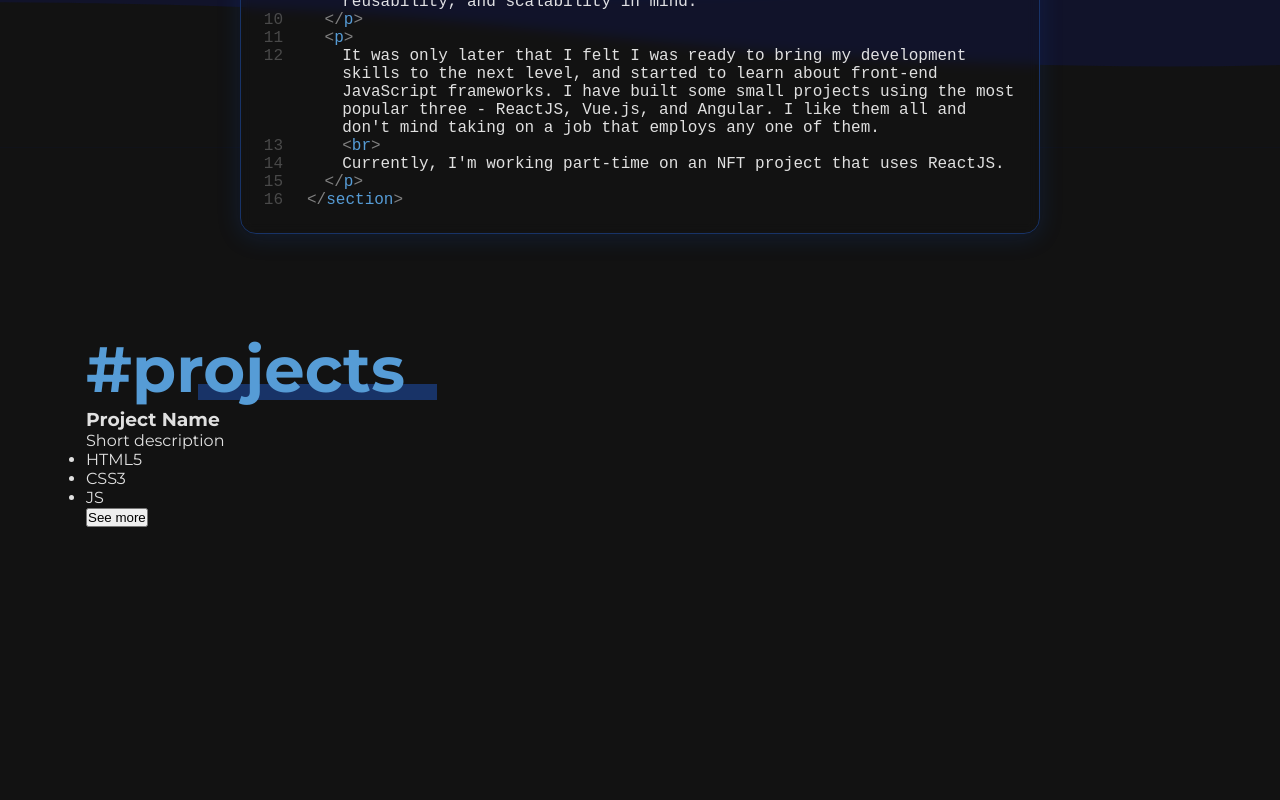
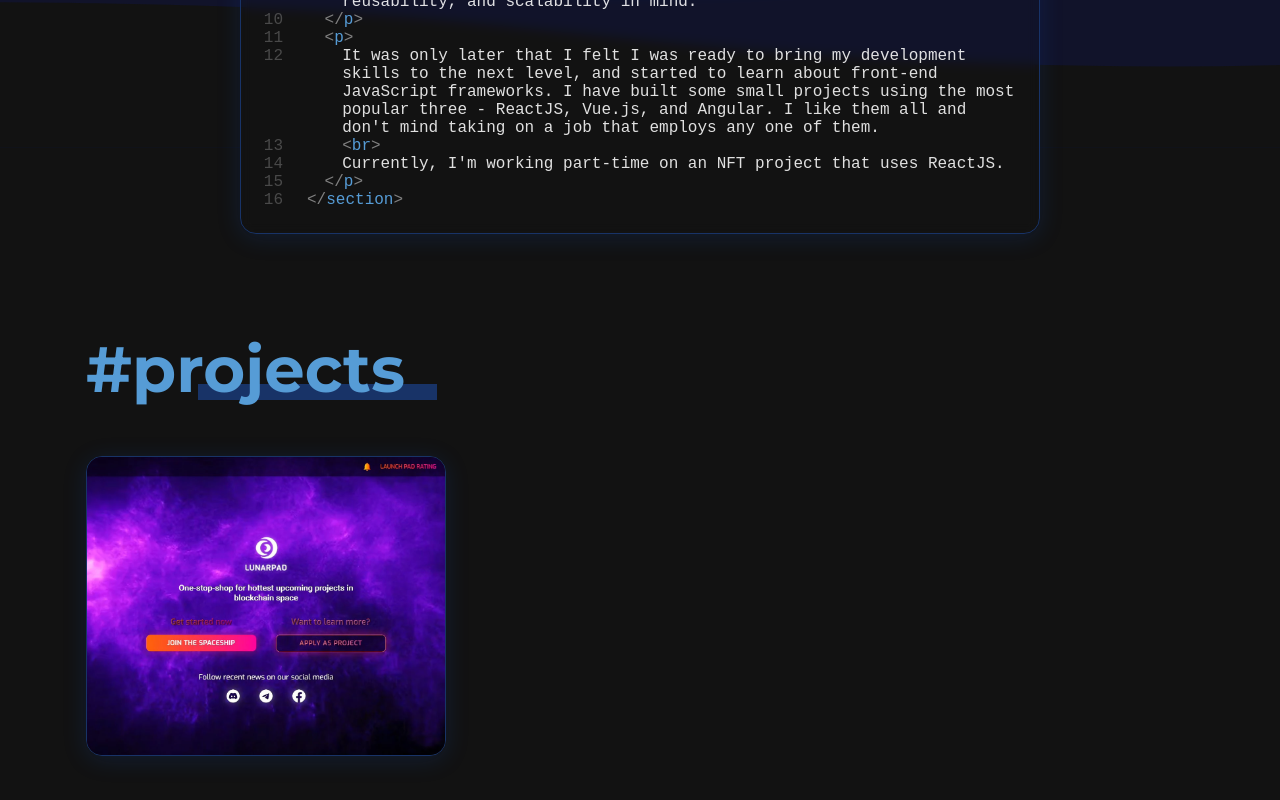
Before and after one commit to id-webdev/next-portfolio, a Next.js app: page / in a window 1280 px wide. Shown: the part 1190-1990 px from the top of the page. Before the commit the page ends 1765 px from the top, so only its background shows below. Built offline with nearby package versions, Linux system fonts and the light colour scheme.

Commit message:
ProjectCard: Implemented test design

```diff
--- a/components/About/About.module.scss
+++ b/components/About/About.module.scss
@@ -20,7 +20,6 @@
 .code {
   position: relative;
   backdrop-filter: blur(6px);
-  //background-color: rgba(0, 0, 0, 0.25);
   border: 1px solid #183367;
   border-radius: 1rem;
   box-shadow: 0px 4px 24px rgba(23, 92, 230, 0.15);
--- a/components/Header/Header.module.scss
+++ b/components/Header/Header.module.scss
@@ -13,7 +13,6 @@
   &.scrolled {
     backdrop-filter: blur(4px);
     background-color: rgba(255, 255, 255, 0.05);
-    //background-color: rgba(0, 0, 0, 0.25);
     box-shadow: 0 4px 10px rgba(0, 0, 0, 0.1);
   }
 
@@ -27,12 +26,12 @@
 }
 
 .logo a {
-  color: rgba(255, 255, 255, 0.87);
+  color: var(--white);
   font-weight: 700;
   text-decoration: none;
 
   &:hover {
-    color: #fff;
+    color: var(--white);
   }
 }
 
@@ -53,7 +52,7 @@
   }
 
   div {
-    background-color: rgba(255, 255, 255, 0.87);
+    background-color: var(--white);
     border-radius: 3px;
     height: 2px;
     width: 100%;
--- a/components/Hero/Hero.module.scss
+++ b/components/Hero/Hero.module.scss
@@ -135,8 +135,8 @@
 
   span {
     display: inline-block;
-    border-left: 1px solid #fff;
-    border-bottom: 1px solid #fff;
+    border-left: 1px solid var(--white);
+    border-bottom: 1px solid var(--white);
     transform: rotate(-45deg);
     width: 24px;
     height: 24px;
--- a/components/Nav/Nav.module.scss
+++ b/components/Nav/Nav.module.scss
@@ -18,7 +18,7 @@
     transition: color 0.15s ease;
 
     &:hover {
-      color: #fff;
+      color: var(--white);
     }
   }
 
--- a/components/ProjectCard/ProjectCard.module.scss
+++ b/components/ProjectCard/ProjectCard.module.scss
@@ -1,8 +1,92 @@
 .card {
-  backdrop-filter: blur(6px);
-  //background-color: rgba(0, 0, 0, 0.25);
+  position: relative;
   border: 1px solid #183367;
   border-radius: 1rem;
   box-shadow: 0px 4px 24px rgba(23, 92, 230, 0.15);
-  max-width: max-content;
+  cursor: pointer;
+  height: 300px;
+  width: 360px;
+  overflow: hidden;
+  transition: all 0.3s ease;
+
+  &:hover {
+    //transform: translateY(-3%);
+
+    .demo {
+      img {
+        transform: scale(1.1);
+      }
+    }
+
+    .hover {
+      transform: translateY(0);
+    }
+  }
 }
+
+.demo {
+  height: 100%;
+
+  img {
+    max-height: 100%;
+    max-width: 100%;
+    object-fit: cover;
+    transition: all 0.6s ease;
+  }
+}
+
+.hover {
+  position: absolute;
+  left: 0;
+  right: 0;
+  bottom: 0;
+  background-image: linear-gradient(to top, rgba(0, 0, 0, 1), rgba(0, 0, 0, 0));
+  padding: 3rem 1.5rem 1.5rem;
+  transition: all 0.3s ease;
+  transform: translateY(100%);
+}
+
+.name {
+  margin-bottom: 0.5rem;
+}
+
+.cardHeader {
+  background-color: lightblue;
+  height: 200px;
+}
+
+.cardBody {
+  display: flex;
+  flex-direction: column;
+  gap: 1rem;
+  padding: 1.5rem;
+}
+
+.btn {
+  display: inline-block;
+  appearance: none;
+  background: none;
+  border: none;
+  color: var(--white);
+  cursor: pointer;
+  padding: 0;
+}
+
+.techList {
+  display: flex;
+  gap: 0.75rem;
+  list-style: none;
+
+  li {
+    &::before {
+      content: '\2022';
+      margin-right: 0.25rem;
+    }
+
+    /*
+    background-color: #183367;
+    border-radius: 1em;
+    padding: 0.25rem 0.75rem;
+    */
+  }
+}
--- a/components/ProjectCard/ProjectCard.tsx
+++ b/components/ProjectCard/ProjectCard.tsx
@@ -1,16 +1,16 @@
+import Image from 'next/image';
+import styles from './ProjectCard.module.scss';
+import projectDemo from '/public/project-demo.webp';
+
 export default function ProjectCard() {
   return (
-    <div className="project__card">
-      <div className="project__header"></div>
-      <div className="project__body">
-        <h3>Project Name</h3>
-        <p>Short description</p>
-        <ul className="project__tech">
-          <li>HTML5</li>
-          <li>CSS3</li>
-          <li>JS</li>
-        </ul>
-        <button>See more</button>
+    <div className={styles.card}>
+      <div className={styles.demo}>
+        <Image src={projectDemo} alt="" />
+      </div>
+      <div className={styles.hover}>
+        <h3 className={styles.name}>Project Name</h3>
+        <p>Show project</p>
       </div>
     </div>
   );
--- a/components/Projects/Projects.module.scss
+++ b/components/Projects/Projects.module.scss
@@ -3,17 +3,11 @@
 }
 
 .heading {
-  $text-shadow-color: #569cd6; //#569cd6 #183367 #11132a #001442
-
   position: relative;
   display: inline-block;
   color: #569cd6;
   font-size: 4rem;
-  /*text-shadow: -1px -1px 0 $text-shadow-color, 0 -1px 0 $text-shadow-color,
-    1px -1px 0 $text-shadow-color, 1px 0 0 $text-shadow-color,
-    1px 1px 0 $text-shadow-color, 0 1px 0 $text-shadow-color,
-    -1px 1px 0 $text-shadow-color, -1px 0 0 $text-shadow-color;
-    */
+  margin-bottom: 3rem;
 
   &::before {
     content: '';
--- a/styles/globals.scss
+++ b/styles/globals.scss
@@ -1,3 +1,7 @@
+:root {
+  --white: rgba(255, 255, 255, 0.87);
+}
+
 * {
   margin: 0;
   padding: 0;
@@ -11,7 +15,7 @@ html {
 
 body {
   background-color: #121212;
-  color: rgba(255, 255, 255, 0.87);
+  color: var(--white);
   overflow-x: hidden;
 
   @media (min-width: 768px) {
```
Also changed, not shown: public/project-demo.webp (added).
